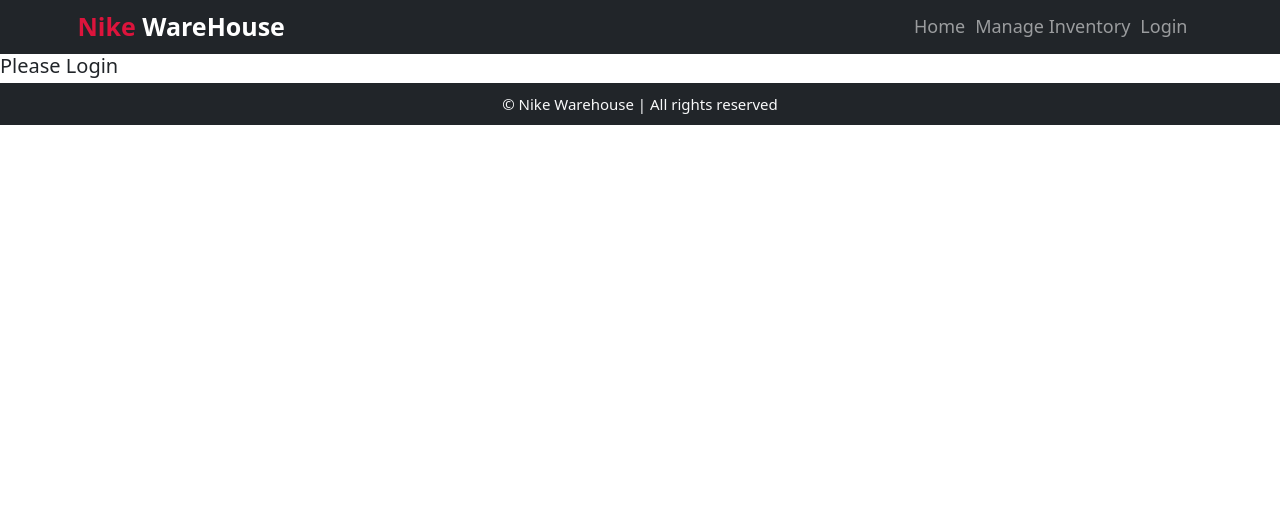
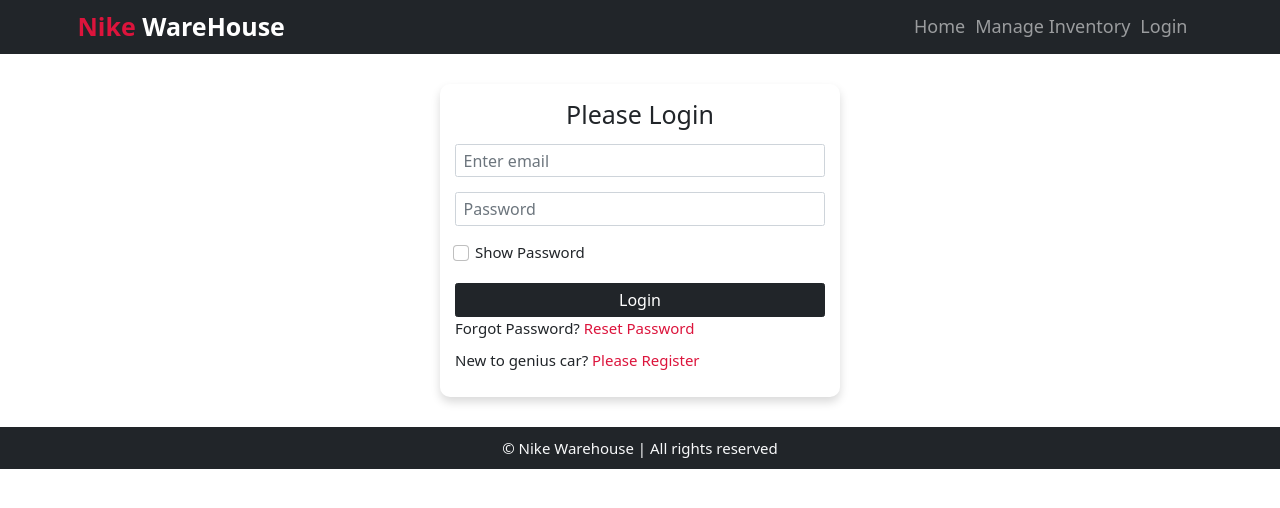
Before and after one commit to abuzafaremon/nike-warehouse-client, a React (Create React App) app: page /login in a window 1280 px wide. Shown: the top 508 px of the page. Built offline with nearby package versions, Linux system fonts and the light colour scheme; no server answers.

Commit message:
setup login and register route

```diff
--- a/public/index.html
+++ b/public/index.html
@@ -28,6 +28,26 @@
 
 
   <title>React App</title>
+  <style>
+    * {
+      margin: 0;
+      padding: 0;
+      text-decoration: none;
+    }
+
+    html {
+      font-size: 62.5%;
+    }
+
+    body {
+      overflow-x: hidden;
+    }
+
+    :root {
+      --main-color: crimson;
+      --dark: #212529;
+    }
+  </style>
 </head>
 
 <body>
--- a/src/App.css
+++ b/src/App.css
@@ -1,22 +1,3 @@
-* {
-  margin: 0;
-  padding: 0;
-  text-decoration: none;
-}
-
-html {
-  font-size: 62.5%;
-}
-
-body {
-  overflow-x: hidden;
-}
-
-:root {
-  --main-color: crimson;
-  --dark: #212529;
-}
-
 .bg-crimson {
   background-color: var(--main-color);
 }
--- a/src/Pages/Login/Login/Login.css
+++ b/src/Pages/Login/Login/Login.css
@@ -0,0 +1,24 @@
+.login {
+  max-width: 400px;
+  font-size: 1.5rem;
+  border-radius: 10px;
+}
+
+.login h2 {
+  font-size: 2.5rem;
+}
+
+.login input {
+  font-size: 1.6rem;
+}
+
+.login button {
+  font-size: 1.6rem;
+}
+
+.login span,
+.login a {
+  font-size: 1.5rem;
+  cursor: pointer;
+  color: var(--main-color);
+}
--- a/src/Pages/Login/Login/Login.js
+++ b/src/Pages/Login/Login/Login.js
@@ -1,10 +1,75 @@
-import React from 'react';
+import React, { useRef } from 'react';
+import './Login.css';
+import { Button, Form } from 'react-bootstrap';
+import { useSignInWithEmailAndPassword } from 'react-firebase-hooks/auth';
+import { Link, useLocation, useNavigate } from 'react-router-dom';
+import auth from '../../../Firebase/firebase.init';
 
 const Login = () => {
+  const emailRef = useRef();
+  const passwordRef = useRef();
+  const navigate = useNavigate();
+
+  const [
+    signInWithEmailAndPassword,
+    user,
+    loading,
+    error,
+  ] = useSignInWithEmailAndPassword(auth);
+
+  const handleSubmit = () => {
+
+  }
+
+  const handleShowPassword = () => {
+    const pass = passwordRef.current;
+    if (pass.type === "password") {
+      pass.type = "text";
+    } else {
+      pass.type = "password";
+    }
+  }
+
+  let errorElement;
+  if (error) {
+    errorElement =
+
+      <p className='text-danger'>Error: {error?.message}</p>
+
+  }
+
+  const resetPassword = () => {
+    console.log('reset')
+  }
+  const navigateRegister = () => {
+    navigate('/register')
+  }
+
   return (
-    <div>
-      <h2>Please Login</h2>
-    </div>
+    <section className='py-5'>
+      <div className='login p-4 w-75 mx-auto shadow'>
+        <h2 className='mb-4 text-center'>Please Login</h2>
+        <Form onSubmit={handleSubmit}>
+          <Form.Group className="mb-4" >
+            <Form.Control ref={emailRef} type="email" placeholder="Enter email" id="email" required />
+          </Form.Group>
+
+          <Form.Group className="mb-4" >
+            <Form.Control ref={passwordRef} type="password" placeholder="Password" id="password" required />
+          </Form.Group>
+          <Form.Group className="mb-4 ms-3 d-flex gap-3" >
+            <Form.Check onClick={handleShowPassword} type="checkbox" id='showPassword' name="showPassword" />
+            <Form.Label htmlFor='showPassword'>Show Password</Form.Label>
+          </Form.Group>
+          <Button className='w-100' variant="dark" type="submit">
+            Login
+          </Button>
+        </Form>
+        {errorElement}
+        <p>Forgot Password? <span className='mb-1 text-decoration-none' onClick={resetPassword}>Reset Password</span></p>
+        <p>New to genius car? <Link to='/register' className=' text-decoration-none' onClick={navigateRegister}>Please Register</Link></p>
+      </div>
+    </section>
   );
 };
 
--- a/src/Pages/Login/Register/Register.js
+++ b/src/Pages/Login/Register/Register.js
@@ -1,10 +1,67 @@
-import React from 'react';
+import React, { useRef } from 'react';
+import { useCreateUserWithEmailAndPassword } from 'react-firebase-hooks/auth';
+import auth from '../../../Firebase/firebase.init';
+import { Button, Form } from 'react-bootstrap';
+import { Link, useLocation, useNavigate } from 'react-router-dom';
 
 const Register = () => {
+  const nameRef = useRef();
+  const emailRef = useRef();
+  const passwordRef = useRef();
+  const navigate = useNavigate();
+  const [
+    createUserWithEmailAndPassword,
+    user,
+    loading,
+    error,
+  ] = useCreateUserWithEmailAndPassword(auth);
+  const handleSubmit = () => {
+
+  }
+  const handleShowPassword = () => {
+    const pass = passwordRef.current;
+    if (pass.type === "password") {
+      pass.type = "text";
+    } else {
+      pass.type = "password";
+    }
+  }
+  const navigateLogin = () => {
+    navigate('/')
+  }
+
+  let errorElement;
+  if (error) {
+    errorElement = <p className='text-danger'>Error: {error?.message}</p>
+  }
+
   return (
-    <div>
-      <h2>Please Register</h2>
-    </div>
+    <section className="py-5">
+      <div className='login p-4 w-75 mx-auto shadow'>
+        <h2 className='mb-4 text-center'>Please Register</h2>
+        <Form onSubmit={handleSubmit}>
+          <Form.Group className="mb-4" >
+            <Form.Control ref={nameRef} type="text" placeholder="Your Name" id="name" required />
+          </Form.Group>
+          <Form.Group className="mb-4" >
+            <Form.Control ref={emailRef} type="email" placeholder="Enter email" id="email" required />
+          </Form.Group>
+
+          <Form.Group className="mb-1" >
+            <Form.Control ref={passwordRef} type="password" placeholder="Password" id="password" required />
+          </Form.Group>
+          <Form.Group className="mb-3 ms-3 d-flex gap-3" >
+            <Form.Check onClick={handleShowPassword} type="checkbox" id='showPassword' name="showPassword" />
+            <Form.Label htmlFor='showPassword'>Show Password</Form.Label>
+          </Form.Group>
+          <Button className='w-100' variant="dark" type="submit">
+            Register
+          </Button>
+        </Form>
+        {errorElement}
+        <p>Already have an account? <Link to='/login' className=' text-decoration-none' onClick={navigateLogin}>Please Login</Link></p>
+      </div>
+    </section>
   );
 };
 
```
